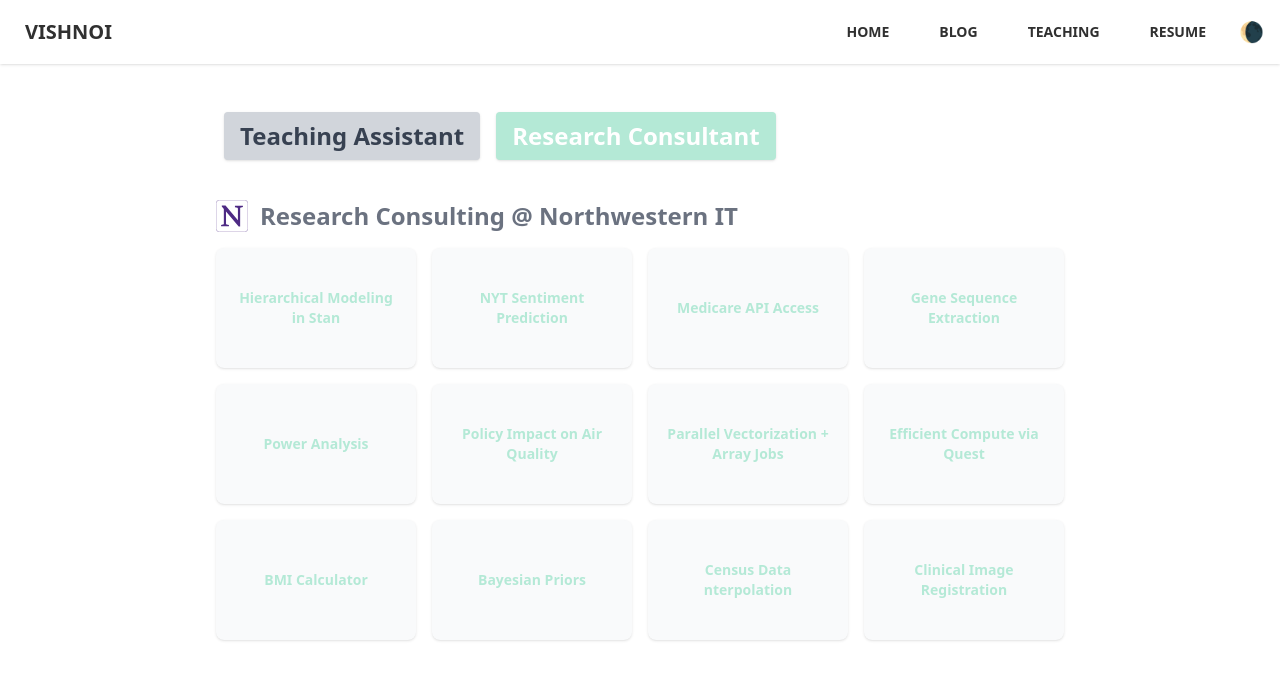
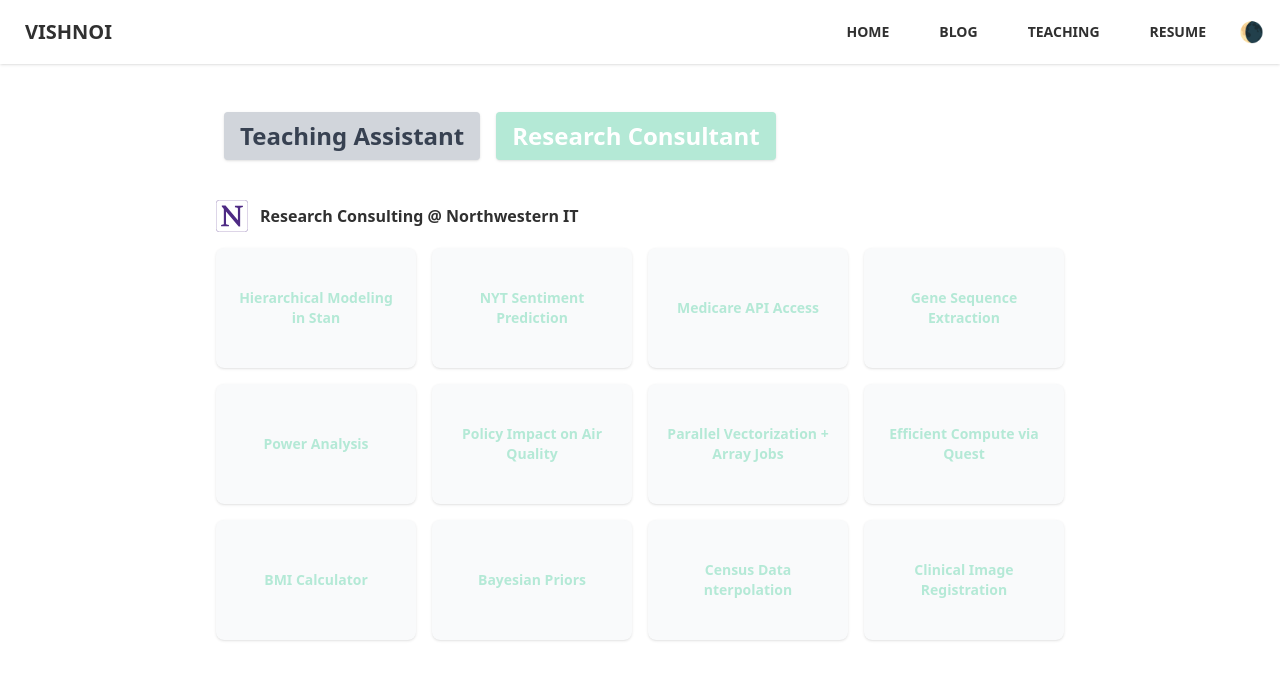
Before and after one commit to s-vishnoi/portfolio, a Vue app: page /teaching in a window 1280 px wide. Shown: the top 680 px of the page. Built offline with nearby package versions, Linux system fonts and the light colour scheme.

Commit message:
colorssss

```diff
--- a/src/pages/Teaching.vue
+++ b/src/pages/Teaching.vue
@@ -1,7 +1,7 @@
 <template>
   <section class="max-w-4xl mx-auto p-6 space-y-10">
     <!-- Toggle Header -->
-    <h1 class="text-2xl font-bold mb-6 text-left">
+    <h1 class="text-2xl font-bold text-gray-500 mb-6 text-left">
       <button
         @click="currentView = 'ta'"
         :class="currentView === 'ta' ? 'bg-accent text-white' : 'bg-base-300 text-gray-700 hover:text-accent'"
@@ -20,7 +20,7 @@
 
     <!-- Consultant Section -->
     <div v-if="currentView === 'consultant'">
-      <h2 class="text-2xl font-semibold text-gray-500 flex items-center gap-3 mb-4">
+      <h2 class="text-1xl font-semibold text-black-400 flex items-center gap-3 mb-4">
         <img src="/logos/NU_PA_logo.svg" alt="NU logo" class="h-8" />
         Research Consulting @ Northwestern IT
       </h2>
@@ -49,7 +49,7 @@
 
     <!-- Teaching Assistant Section -->
     <div v-else class="space-y-6">
-      <h2 class="text-2xl font-semibold text-gray-500 flex items-center gap-3">
+      <h2 class="text-1xl font-semibold text-black-400 flex items-center gap-3">
         <img src="/logos/NU_PA_logo.svg" alt="NU logo" class="h-8" />
         Northwestern University
       </h2>
```
